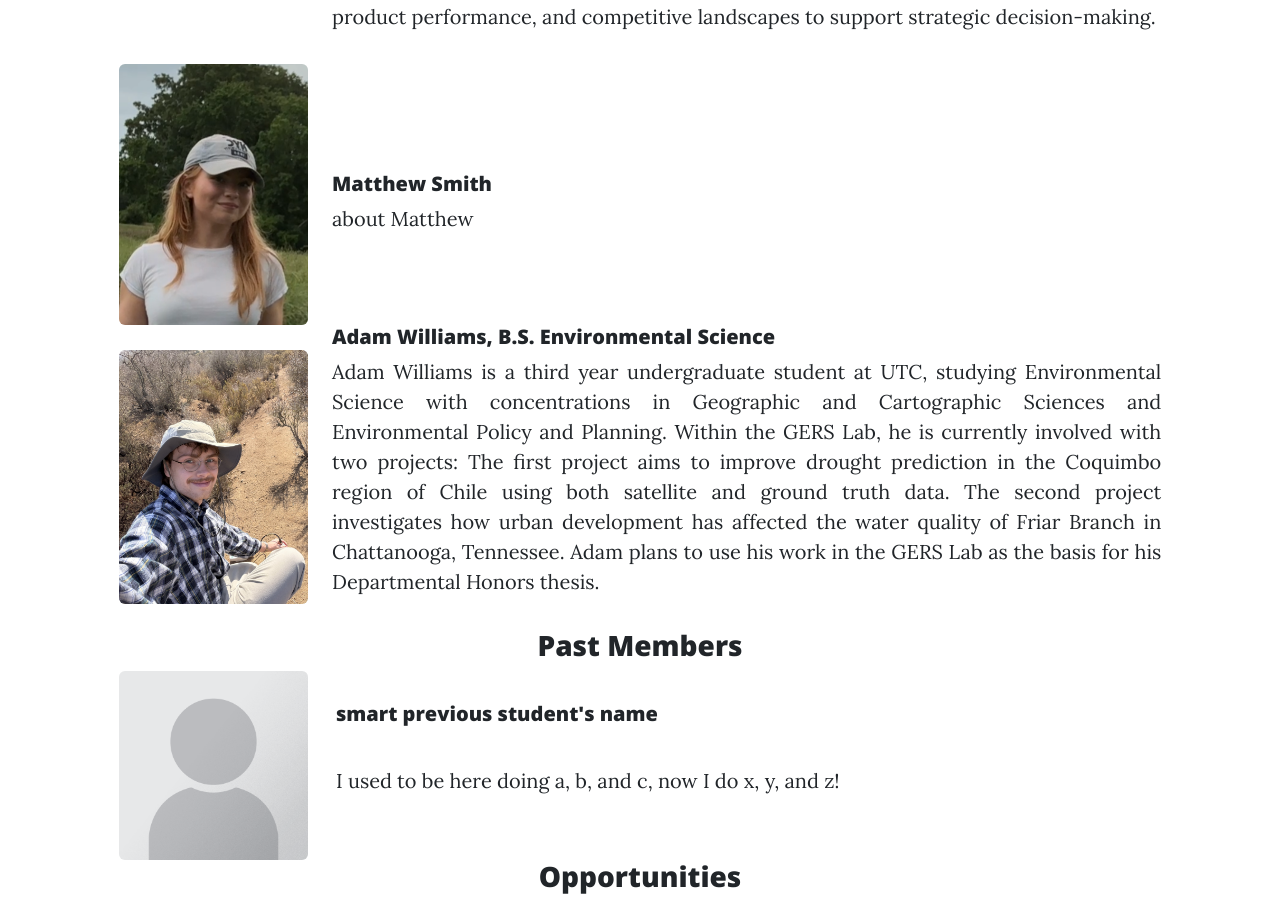
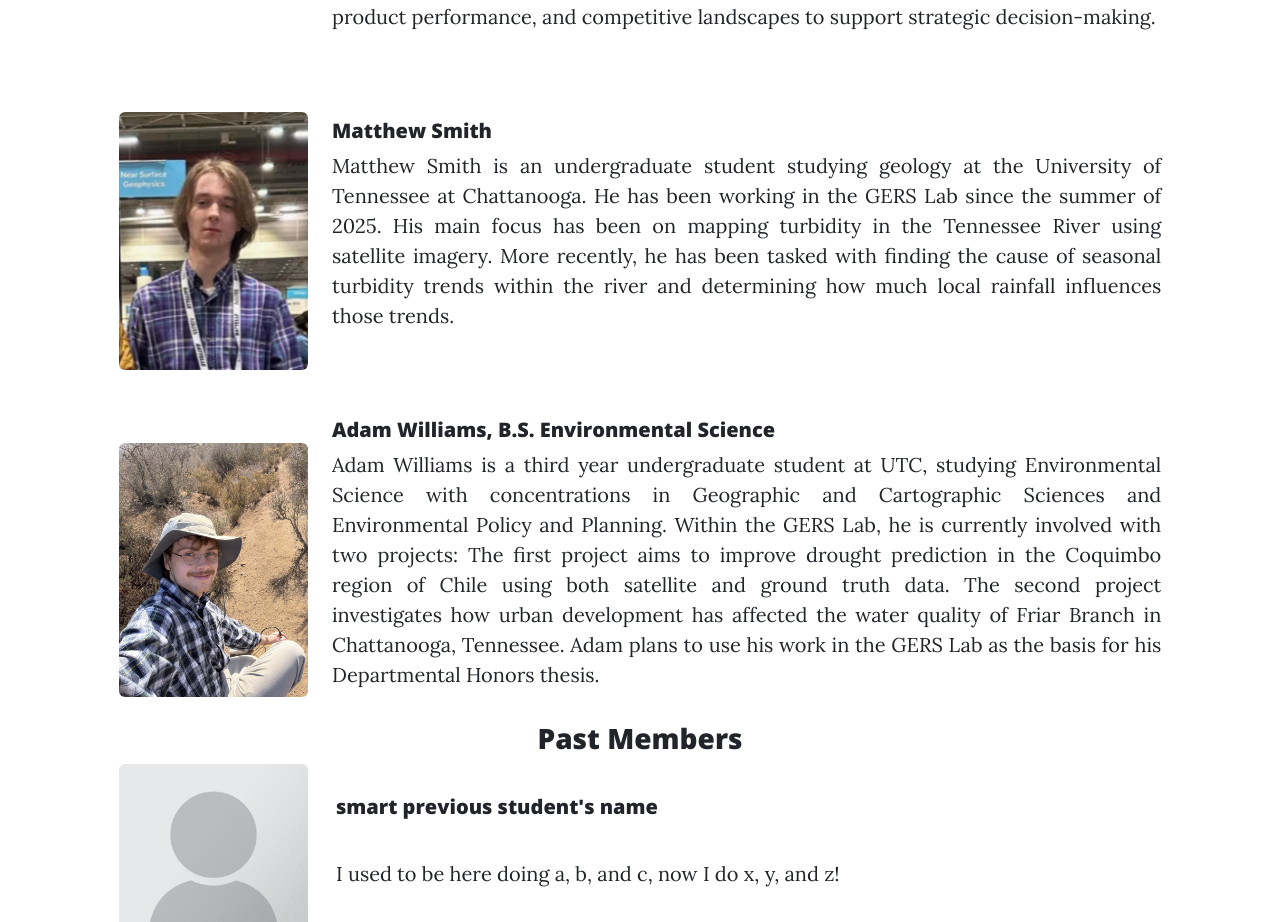
Before and after one commit to cjalsobrooks/caspar_dev_repo, a plain HTML site: page GERSLabSite/team.html in a window 1280 px wide. Shown: the part 3042-3964 px from the top of the page. Drawn offline with nearby package versions, Linux system fonts and the light colour scheme; a script that the page names is missing.

Commit message:
add bio/pic m.s.

```diff
--- a/GERSLabSite/team.html
+++ b/GERSLabSite/team.html
@@ -219,25 +219,30 @@
                 </div>
             </div>
 
-            <div class="row" style = "display: flex;
+            <div class="row mt-5" style = "display: flex;
                                       align-items: center;">
                 <div class="col-md-1">
                     <!-- empty col for spacing -->
                 </div>
                 <div class="col-md-2">
                     <!-- headshot -->
-                    <img class="img-fluid rounded" src="assets/img/rebecca_nix.PNG">
+                    <img class="img-fluid rounded" src="assets/img/matthew_smith.png">
                 </div>
-                <div class="col-md-8 style = align-items: center">
-                    <div class="row gy-0 mt-5">
+                <div class="col-md-8 style = align-items: top">
+                    <div class="row gy-0">
                         <!-- name -->
                         <h5 class="gy-0">Matthew Smith</h5>
-                        <p style="text-align: justify;">about Matthew</p>
+                        <p style="text-align: justify;">
+                            Matthew Smith is an undergraduate student studying geology at the University of Tennessee at Chattanooga.
+                             He has been working in the GERS Lab since the summer of 2025. His main focus has been on mapping turbidity
+                             in the Tennessee River using satellite imagery. More recently, he has been tasked with finding
+                             the cause of seasonal turbidity trends within the river and determining how much local rainfall
+                             influences those trends.</p>
                     </div>
                 </div>
             </div>
 
-            <div class="row" style = "display: flex;
+            <div class="row mt-5" style = "display: flex;
                                     align-items: center;">
                 <div class="col-md-1">
                     <!-- empty col for spacing -->
```
Also changed, not shown: GERSLabSite/assets/img/matthew_smith.png (added).
